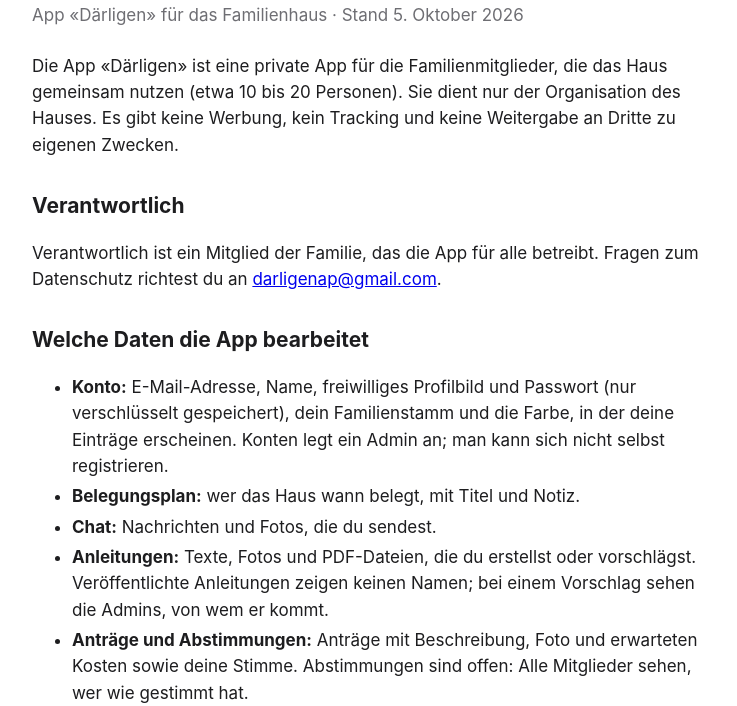
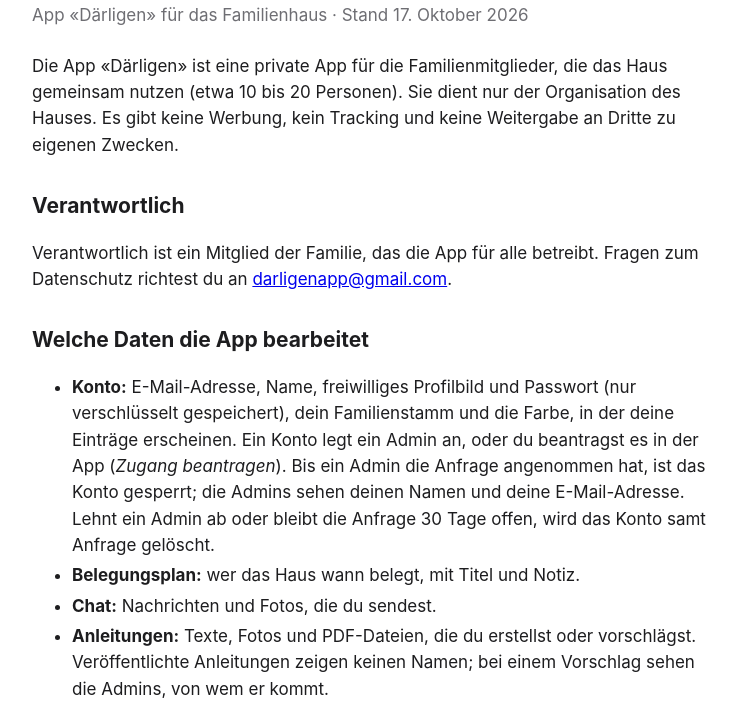
Before and after one commit to lohki95/verwaltungsapp-datenschutz, a plain HTML site: page index.html in a window 1280 px wide. Shown: the part 72-778 px from the top of the page, without its empty margins (268-1005 px from the left). Drawn offline with Linux system fonts and the light colour scheme.

Commit message:
Datenschutzerklärung: Stand 17. Oktober 2026 (Zugang beantragen, Adresse darligenapp@gmail.com)

```diff
--- a/index.html
+++ b/index.html
@@ -19,7 +19,7 @@
 <body>
 <main>
 <h1>Datenschutzerklärung</h1>
-<p class="stand">App «Därligen» für das Familienhaus · Stand 5. Oktober 2026</p>
+<p class="stand">App «Därligen» für das Familienhaus · Stand 17. Oktober 2026</p>
 
 <p>Die App «Därligen» ist eine private App für die Familienmitglieder, die das Haus gemeinsam
 nutzen (etwa 10 bis 20 Personen). Sie dient nur der Organisation des Hauses. Es gibt keine
@@ -27,13 +27,16 @@ Werbung, kein Tracking und keine Weitergabe an Dritte zu eigenen Zwecken.</p>
 
 <h2>Verantwortlich</h2>
 <p>Verantwortlich ist ein Mitglied der Familie, das die App für alle betreibt.
-Fragen zum Datenschutz richtest du an <a href="mailto:darligenap@gmail.com">darligenap@gmail.com</a>.</p>
+Fragen zum Datenschutz richtest du an <a href="mailto:darligenapp@gmail.com">darligenapp@gmail.com</a>.</p>
 
 <h2>Welche Daten die App bearbeitet</h2>
 <ul>
   <li><strong>Konto:</strong> E-Mail-Adresse, Name, freiwilliges Profilbild und Passwort (nur verschlüsselt gespeichert),
     dein Familienstamm und die Farbe, in der deine Einträge erscheinen.
-    Konten legt ein Admin an; man kann sich nicht selbst registrieren.</li>
+    Ein Konto legt ein Admin an, oder du beantragst es in der App (<em>Zugang beantragen</em>).
+    Bis ein Admin die Anfrage angenommen hat, ist das Konto gesperrt; die Admins sehen deinen Namen
+    und deine E-Mail-Adresse. Lehnt ein Admin ab oder bleibt die Anfrage 30 Tage offen, wird das Konto
+    samt Anfrage gelöscht.</li>
   <li><strong>Belegungsplan:</strong> wer das Haus wann belegt, mit Titel und Notiz.</li>
   <li><strong>Chat:</strong> Nachrichten und Fotos, die du sendest.</li>
   <li><strong>Anleitungen:</strong> Texte, Fotos und PDF-Dateien, die du erstellst oder vorschlägst.
@@ -60,7 +63,9 @@ Bei einer neuen Chat-Nachricht, einer neuen Abstimmung und einem Abstimmungserge
 Server eine Mitteilung über den Apple Push Notification Service (Apple) an dein iPhone. Der Text der
 Chat-Nachricht ist dann Teil der Mitteilung und läuft deshalb über Apple. Du kannst Chat- und
 Abstimmungs-Mitteilungen im Profil getrennt ausschalten oder in den iOS-Einstellungen ganz sperren.
-Die Kennung wird beim Abmelden und beim Löschen deines Kontos entfernt.</p>
+Die Kennung wird beim Abmelden und beim Löschen deines Kontos entfernt.
+Beantragst du einen Zugang und erlaubst Mitteilungen, speichert der Server die Kennung mit der Anfrage,
+um dir die Freigabe zu melden; danach wird die Anfrage samt Kennung gelöscht.</p>
 
 <h2>Absturz- und Diagnoseberichte</h2>
 <p>Stürzt die App ab oder hängt sie, schickt iOS einen Bericht an die App, und diese legt ihn auf
@@ -106,7 +111,7 @@ lit. a DSG); die DSGVO ist mangels Bezug zur EU ebenfalls nicht anwendbar. Diese
 beschreibt deshalb freiwillig, welche Daten die App bearbeitet und wo sie liegen; sie begründet
 keine zusätzlichen Ansprüche.</p>
 <p>Dein Konto und deine Beiträge kannst du jederzeit selbst in der App löschen. Bei Fragen
-erreichst du den Betreiber unter <a href="mailto:darligenap@gmail.com">darligenap@gmail.com</a>
+erreichst du den Betreiber unter <a href="mailto:darligenapp@gmail.com">darligenapp@gmail.com</a>
 (in der App: <em>Profil → Kontakt</em>).</p>
 <p>Meldest du einen Beitrag (<em>Melden …</em> im Menü einer Nachricht, eines Antrags oder einer
 Anleitung), öffnet die App eine E-Mail an diese Adresse mit Art, Kennung, Verfasser und Text des
```
